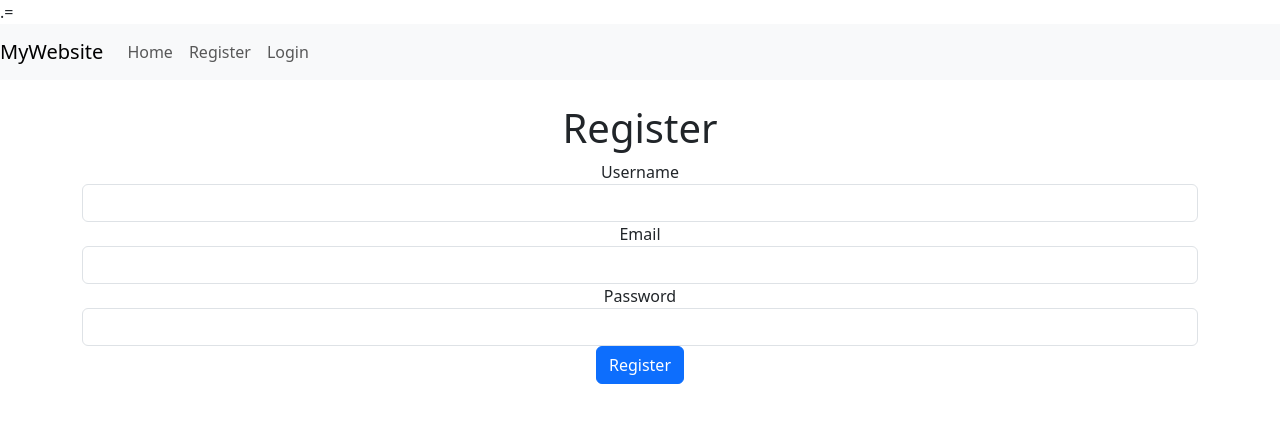
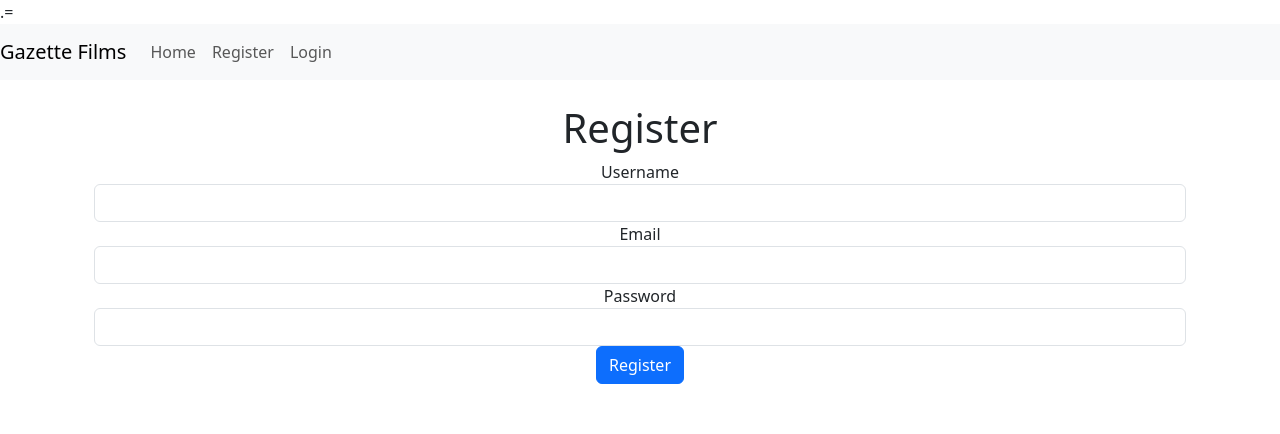
Before and after one commit to silenteloquence/GazetteFilms, a React (Vite) app in the folder client/: page /register in a window 1280 px wide. Shown: the top 434 px of the page. Built offline with nearby package versions, Linux system fonts and the light colour scheme; no server answers.

Commit message:
Linking user login/register front and back end

```diff
--- a/client/src/app.jsx
+++ b/client/src/app.jsx
@@ -31,7 +31,7 @@ function App() {
       <div className="App">
         <nav className="navbar navbar-expand-lg navbar-light bg-light">
           <Link className="navbar-brand" to="/">
-            MyWebsite
+            Gazette Films
           </Link>
           <div className="collapse navbar-collapse">
             <ul className="navbar-nav mr-auto">
--- a/client/src/pages/home.jsx
+++ b/client/src/pages/home.jsx
@@ -5,7 +5,7 @@ const Home = () => {
     const apiUrl = import.meta.env.VITE_API_URL || '/api';
 
     useEffect(() => {
-        fetch(`${apiUrl}/data`)
+        fetch('${apiUrl}/data')
         .then(response => response.json())
         .then(data => setData(data))
     }, [apiUrl])
--- a/client/src/pages/register.jsx
+++ b/client/src/pages/register.jsx
@@ -38,7 +38,7 @@ const Register = () => {
 
 
     return (
-        <div className="contaier mt-4">
+        <div className="container mt-4">
             <h1 className="text-center">Register</h1>
             {error && <div className="alert alert-danger">{error}</div>}
             <form onSubmit={handleSubmit}>
```
Also changed, not shown: 1 other file (tests, documents, lock files or other folders).
